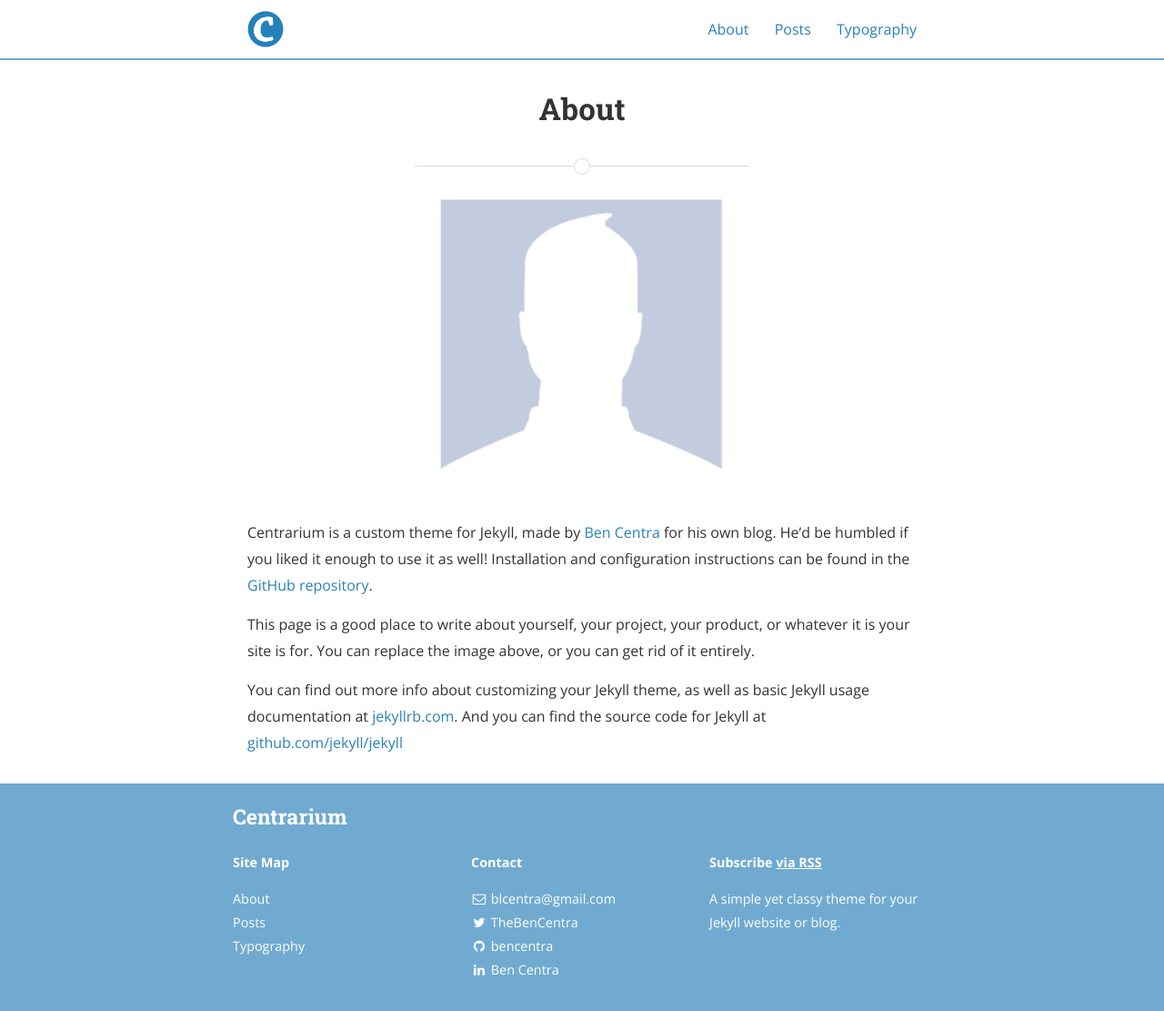
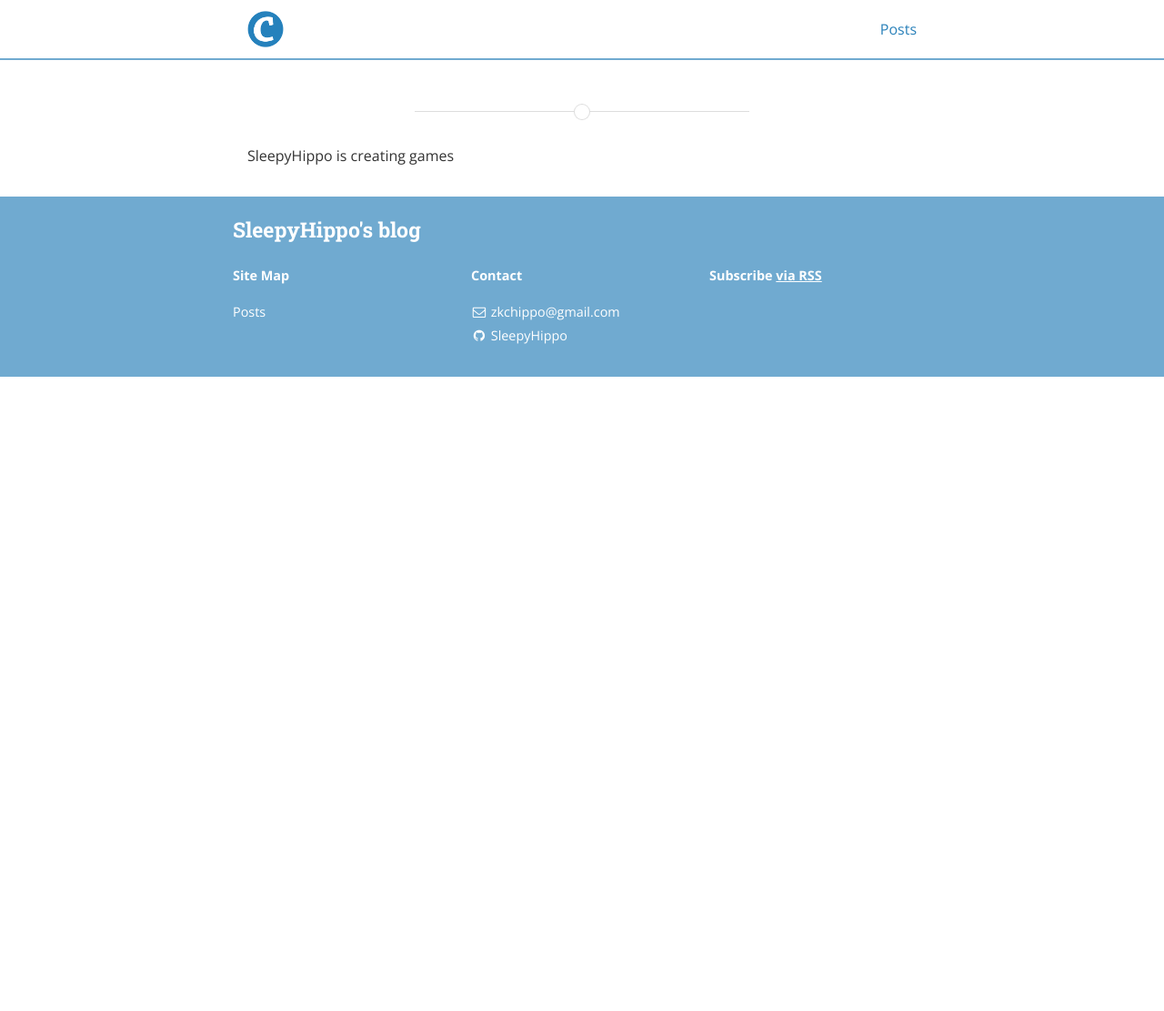
Before and after one commit to SleepyHippo/SleepyHippo.github.io, a Jekyll site: the page built from about.md, in a window 1280 px wide and 1111 px high. Shown: the whole window at 91% size. Built offline with Jekyll 4.4.1, drawn with Linux system fonts in a browser that asks for light colours; nearby versions of some CDN libraries.

Commit message:
整理，个人信息修改

```diff
--- a/_config.yml
+++ b/_config.yml
@@ -9,12 +9,12 @@ exclude:
   - "/vendor/"
 
 # Site settings
-title: Centrarium
-subtitle: "A simple yet classy theme for your Jekyll website or blog"
-email: blcentra@gmail.com
-name: Ben Centra
+title: SleepyHippo's blog
+subtitle:
+email: zkchippo@gmail.com
+name: SleepyHippo
 description: >
-  A simple yet classy theme for your Jekyll website or blog.
+
 # Base URL of site (i.e. /blog). It should always start with a slash,
 # and never end with a slash. Set it to a blank value if hosting at the
 # root of your server.
@@ -76,32 +76,25 @@ descriptions:
 #     desc: Follow me on Twitter            # Description to display as link title, etc
 #     share: true                           # Include in the "Share" section of posts
 social:
+  - name: GitHub
+    icon: github
+    username: SleepyHippo
+    url: https://github.com/SleepyHippo
+    desc: Fork me on GitHub
+    share: false
+
   - name: Twitter
     icon: twitter
-    username: TheBenCentra
-    url: https://twitter.com/TheBenCentra
+    username: ""
+    url: ""
     desc: Follow me on Twitter
     share: true
 
   - name: Facebook
     icon: facebook
-    username: thebencentra
+    username: ""
     url: ""
     desc: Friend me on Facebook
-    share: true
-
-  - name: GitHub
-    icon: github
-    username: bencentra
-    url: https://github.com/bencentra
-    desc: Fork me on GitHub
-    share: false
-
-  - name: LinkedIn
-    icon: linkedin
-    username: Ben Centra
-    url: https://www.linkedin.com/pub/ben-centra/47/769/60a
-    desc: Connect with me on LinkedIn
     share: true
 
   - name: Google+
@@ -199,6 +192,6 @@ protocols:
 
     twitter_image: "/assets/logo.png"
 
-    os_repo: "https://github.com/bencentra/centrarium.com"
+    os_repo: "https://github.com/SleepyHippo"
     os_rcs_type: "git"
-    os_src: "git@github.com:bencentra/centrarium.com.git"
+    os_src: "git@github.com:SleepyHippo/SleepyHippo.github.io.git"
--- a/about.md
+++ b/about.md
@@ -1,18 +1,8 @@
 ---
 layout: page
-title: About
+title:
 permalink: /about/
-main_nav: true
+main_nav: false
 ---
 
-![alt text]({{ site.baseurl }}/assets/profile-placeholder.gif "Profile Picture"){:.profile}
-
-Centrarium is a custom theme for Jekyll, made by [Ben Centra][bencentra] for his own blog. He'd be humbled if you liked it enough to use it as well! Installation and configuration instructions can be found in the [GitHub repository](https://github.com/bencentra/centrarium).
-
-This page is a good place to write about yourself, your project, your product, or whatever it is your site is for. You can replace the image above, or you can get rid of it entirely.
-
-You can find out more info about customizing your Jekyll theme, as well as basic Jekyll usage documentation at [jekyllrb.com](http://jekyllrb.com/). And you can find the source code for Jekyll at [github.com/jekyll/jekyll](https://github.com/jekyll/jekyll)
-
-[centrarium]: https://github.com/bencentra/centrarium
-[bencentra]: http://bencentra.com
-[jekyll]: https://github.com/jekyll/jekyll
+SleepyHippo is creating games
```
Also changed, not shown: typography.md (deleted, +0 -156 lines), LICENSE.md (deleted), README.md (deleted).
